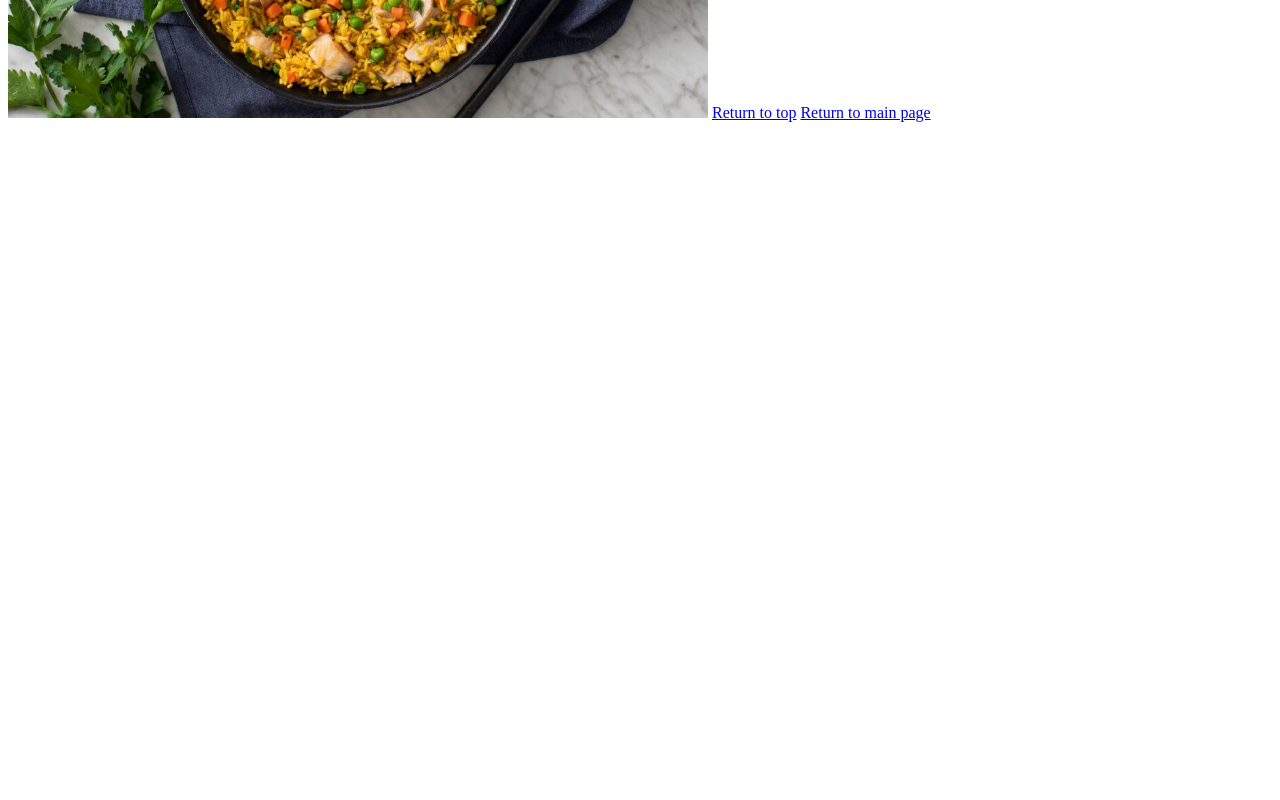
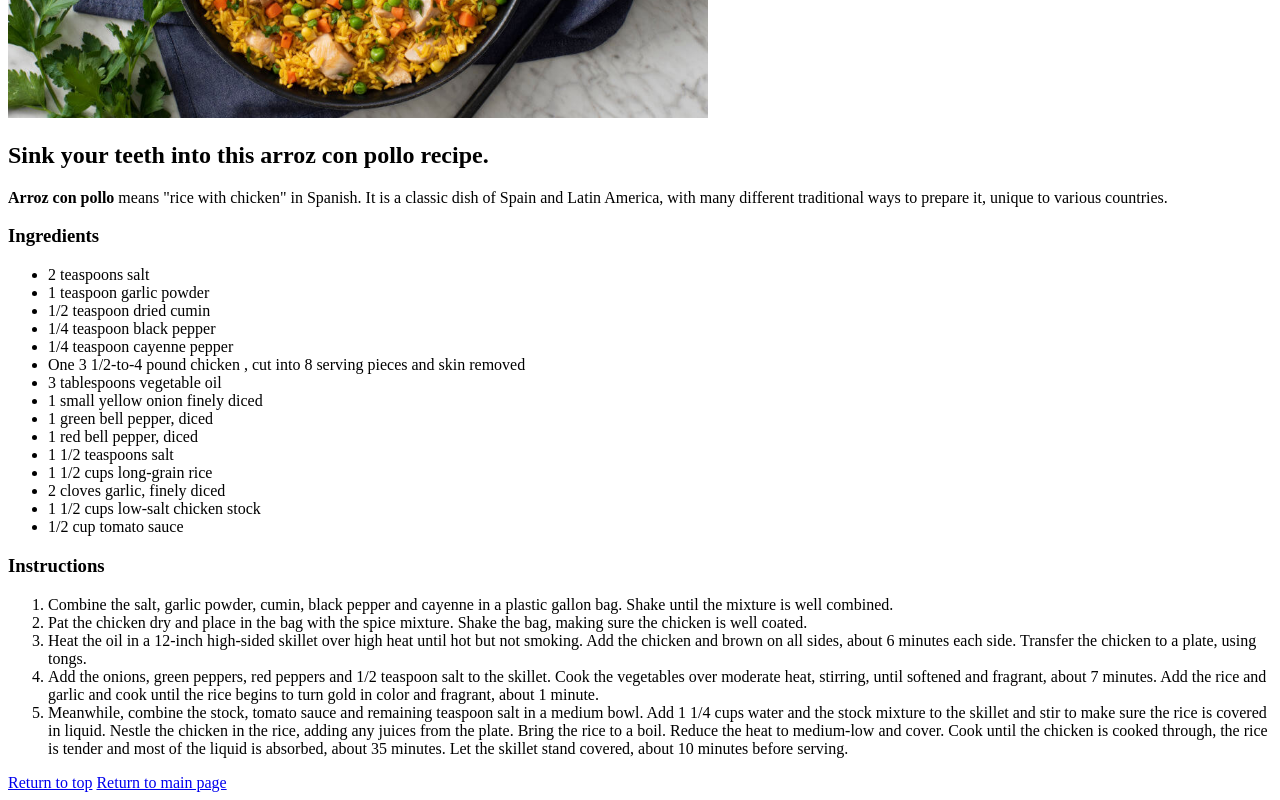
Before and after one commit to breyes26/odin_recipes, a plain HTML site: page pages/arroz-con-pollo.html in a window 1280 px wide. Shown: the part 362-1162 px from the top of the page. Before the commit the page ends 800 px from the top, so only its background shows below. Drawn offline with Linux system fonts and the light colour scheme.

Commit message:
Finish arroz con pollo page.

```diff
--- a/pages/arroz-con-pollo.html
+++ b/pages/arroz-con-pollo.html
@@ -9,6 +9,44 @@
 <body>
     <h1>Arroz con pollo</h1>
     <img src="../images/arroz-con-pollo.jpg" height="400" width="700">
+    <h2>Sink your teeth into this arroz con pollo recipe.</h2>
+    <p><strong>Arroz con pollo</strong> means "rice with chicken" in Spanish. It is a classic dish of Spain and Latin America,
+        with many different traditional ways to prepare it, unique to various countries.
+    </p>
+    <h3>Ingredients</h3>
+    <ul>
+        <li>2 teaspoons salt</li>
+        <li>1 teaspoon garlic powder</li>
+        <li>1/2 teaspoon dried cumin</li>
+        <li>1/4 teaspoon black pepper</li>
+        <li>1/4 teaspoon cayenne pepper</li>
+        <li>One 3 1/2-to-4 pound chicken
+            , cut into 8 serving pieces and skin removed</li>
+        <li>3 tablespoons vegetable oil</li>
+        <li>1 small yellow onion finely diced</li>
+        <li>1 green bell pepper, diced</li>
+        <li>1 red bell pepper, diced</li>
+        <li>1 1/2 teaspoons salt</li>
+        <li>1 1/2 cups long-grain rice</li>
+        <li>2 cloves garlic, finely diced</li>
+        <li>1 1/2 cups low-salt chicken stock</li>
+        <li>1/2 cup tomato sauce</li>
+    </ul>
+
+    <h3>Instructions</h3>
+    <ol>
+        <li>Combine the salt, garlic powder, cumin, black pepper and cayenne in a plastic gallon bag. Shake until the mixture is well combined. </li>
+        <li>Pat the chicken dry and place in the bag with the spice mixture. Shake the bag, making sure the chicken is well coated. </li>
+        <li>Heat the oil in a 12-inch high-sided skillet over high heat until hot but not smoking. Add the chicken and brown on all sides,
+            about 6 minutes each side. Transfer the chicken to a plate, using tongs.</li>
+        <li>Add the onions, green peppers, red peppers and 1/2 teaspoon salt to the skillet. Cook the vegetables over moderate heat, stirring,
+            until softened and fragrant, about 7 minutes. Add the rice and garlic and cook until the rice begins to turn gold in color and fragrant, about 1 minute. </li>
+        <li>Meanwhile, combine the stock, tomato sauce and remaining teaspoon salt in a medium bowl. Add 1 1/4 cups water and the stock mixture
+            to the skillet and stir to make sure the rice is covered in liquid. Nestle the chicken in the rice, adding any juices from the plate.
+            Bring the rice to a boil. Reduce the heat to medium-low and cover. Cook until the chicken is cooked through, the rice is tender and
+            most of the liquid is absorbed, about 35 minutes. Let the skillet stand covered, about 10 minutes before serving.</li>
+
+    </ol>
     <a href="#top">Return to top</a>
     <a href="../index.html">Return to main page</a>
 
```
Also changed, not shown: pages/horchata.html (+1 -1 lines).
